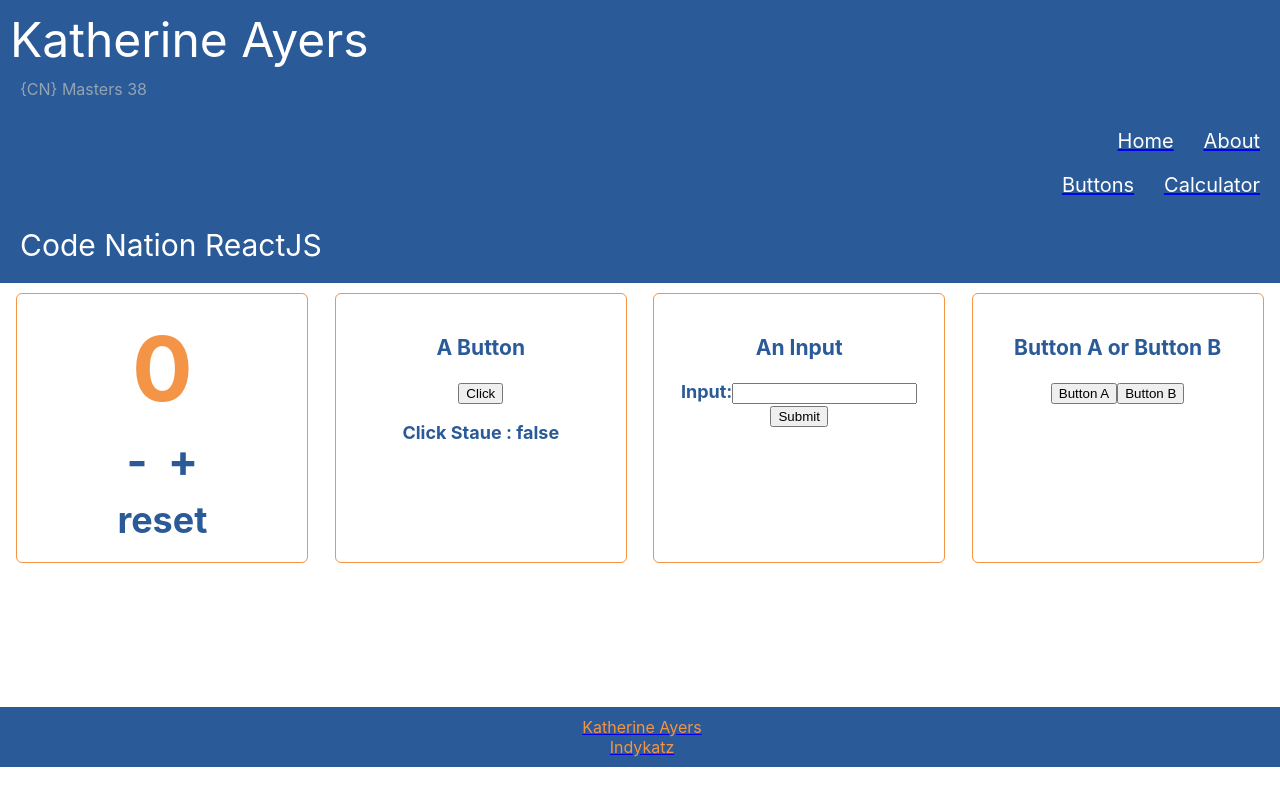
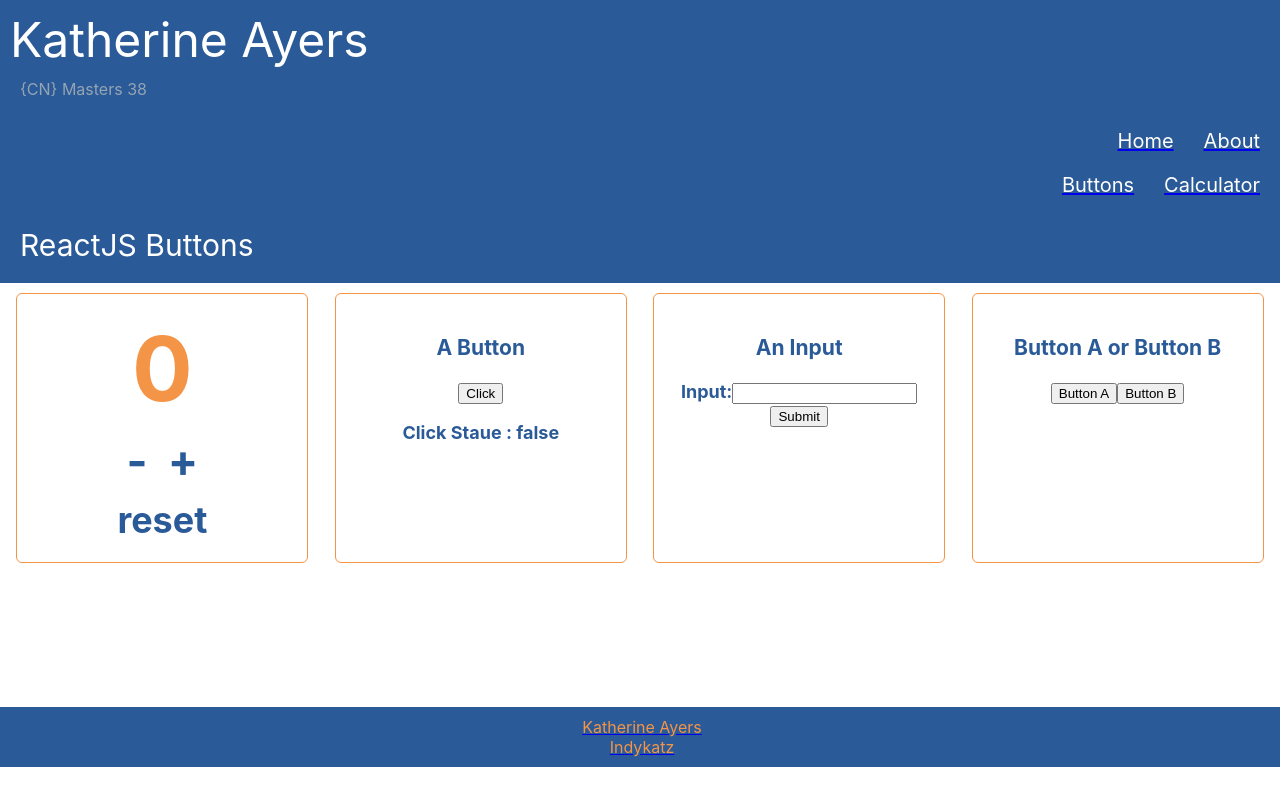
Before and after one commit to Indykatz/Indykatz-Portfolio, a React (Create React App) app: page /ReactJSButtons in a window 1280 px wide. Shown: the top 800 px of the page. Built offline with nearby package versions, Linux system fonts and the light colour scheme.

Commit message:
calculator and links

```diff
--- a/package.json
+++ b/package.json
@@ -6,6 +6,7 @@
     "@testing-library/jest-dom": "^5.16.4",
     "@testing-library/react": "^13.3.0",
     "@testing-library/user-event": "^13.5.0",
+    "mathjs": "^10.6.3",
     "react": "^18.2.0",
     "react-dom": "^18.2.0",
     "react-router-dom": "^6.3.0",
--- a/src/pages/Calculator.js
+++ b/src/pages/Calculator.js
@@ -1,5 +1,5 @@
 import { useState } from "react";
-// import { evaluate } from "mathjs";
+import { evaluate } from "mathjs";
 import { Description } from "../css/App.styled";
 import {
   DisplayNum,
@@ -31,8 +31,8 @@ const Calculator = () => {
   // function to caluclate result
   const calculate = (aButton) => {
     if (aButton === "=") {
-      // const result = evaluate(input);
-      // setInput(result);
+      const result = evaluate(input);
+      setInput(result);
     } else if (aButton === "c") {
       setInput("");
     } else setInput(input + aButton);
--- a/src/pages/ReactJSButtons.js
+++ b/src/pages/ReactJSButtons.js
@@ -9,7 +9,7 @@ const ReactJSButtons = () => {
   return (
     <div>
       <div>
-        <Description>Code Nation ReactJS</Description>
+        <Description>ReactJS Buttons</Description>
         <FlexBox>
           <EachBox>
             <Counter />
```
Also changed, not shown: 1 other file (tests, documents, lock files or other folders).
